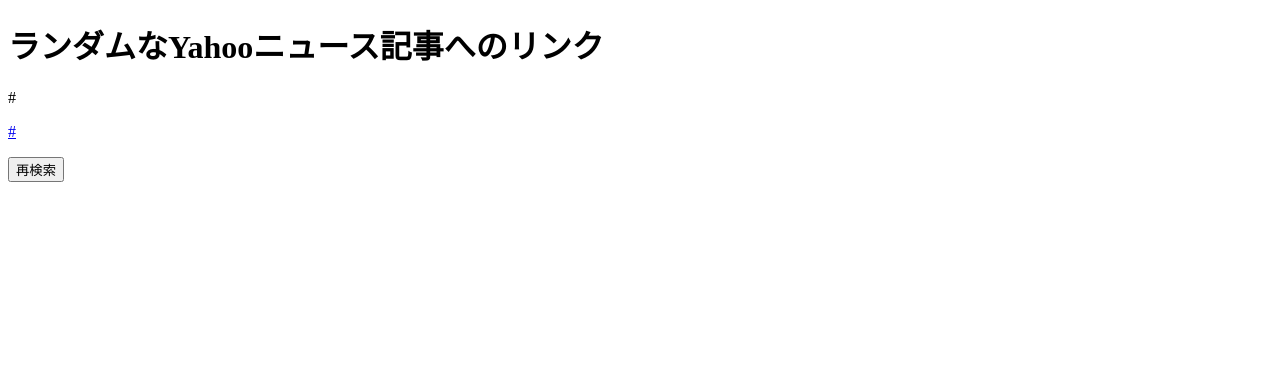
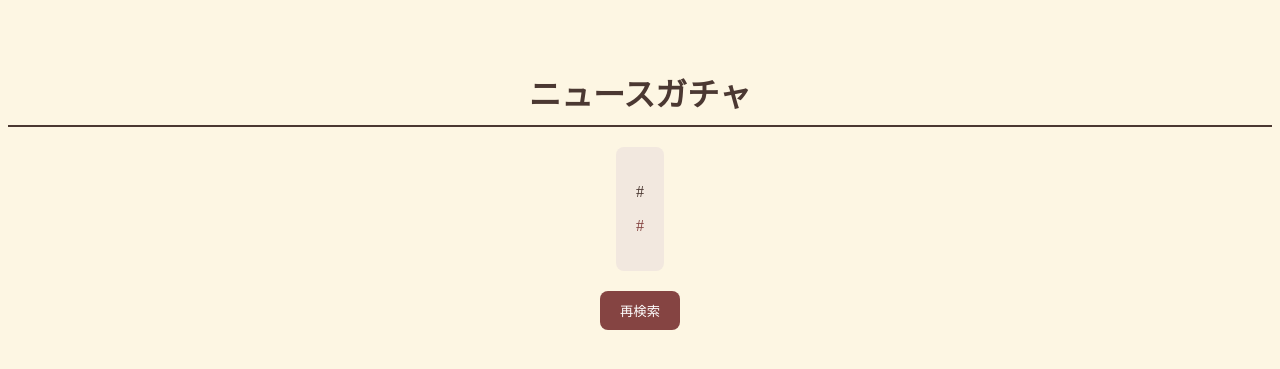
Before and after one commit to kadota05/news_app, a Flask app: template templates/home.html in a window 1280 px wide. Shown: the top 369 px of the page. Run offline with Flask 3, Linux system fonts and the light colour scheme; the template is opened without the code that fills it: most values are stand-ins (such as "Sample title", 1, 10 or a date in 2020).

Commit message:
見た目を整えました

```diff
--- a/templates/home.html
+++ b/templates/home.html
@@ -1,16 +1,67 @@
 <!DOCTYPE html>
 <html>
+
+<head>
+    <style>
+        body {
+            font-family: 'Noto Serif JP', serif; /* Noto Serifは和風の雰囲気に合うフォントです */
+            background-color: #fdf6e3; /* アイボリーのような背景色 */
+            color: #4b3832; /* 濃い茶色の文字色 */
+            text-align: center;
+            padding: 40px 0;
+        }
+
+        h1 {
+            border-bottom: 2px solid #4b3832; /* 下線を追加 */
+            padding-bottom: 10px;
+            margin-bottom: 20px;
+        }
+
+        div {
+            background-color: #f2e8df; /* ライトブラウンの背景色 */
+            padding: 20px;
+            border-radius: 8px; /* 角を丸く */
+            display: inline-block;
+            margin-bottom: 20px;
+        }
+
+        a {
+            color: #854442; /* 和風の赤色 */
+            text-decoration: none;
+        }
+
+        a:hover {
+            text-decoration: underline;
+        }
+
+        button {
+            background-color: #854442; /* 和風の赤色 */
+            color: white; /* ボタンの文字色 */
+            padding: 10px 20px;
+            border: none;
+            border-radius: 8px;
+            cursor: pointer;
+        }
+
+        button:hover {
+            background-color: #6b3436; /* ホバー時の色 */
+        }
+    </style>
+</head>
+
 <body>
 
-<h1>ランダムなYahooニュース記事へのリンク</h1>
+    <h1>ニュースガチャ</h1>
 
     <div>
         <p>{{ link_text }}</p>
-<p><a href="{{ link_url }}" target="_blank" >{{ link_url }}</a></p>
+        <p><a href="{{ link_url }}" target="_blank">{{ link_url }}</a></p>
     </div>
 
     <form action="/" method="get">
         <button type="submit">再検索</button>
     </form>
+
 </body>
+
 </html>
```
Lines whose indentation alone changed are shown as unchanged.
